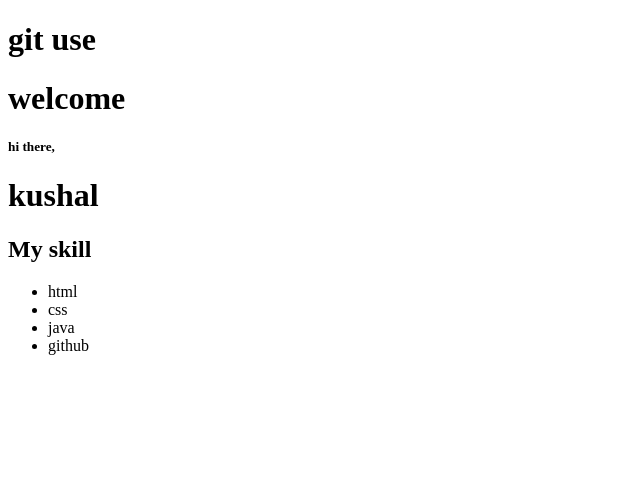
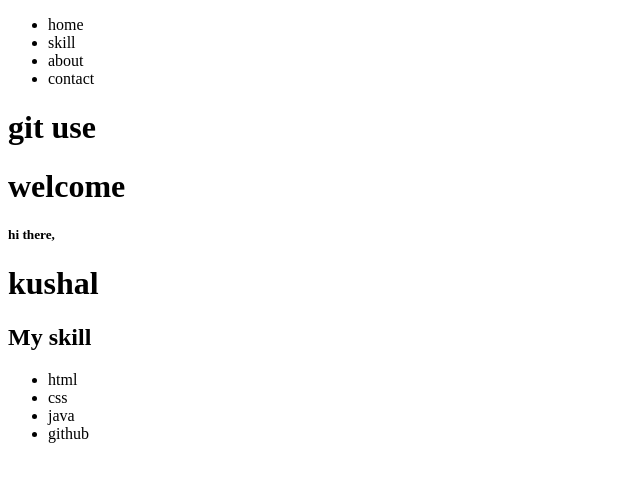
Before and after one commit to kushal022/gittest, a plain HTML site: page index.html in a window 1280 px wide. Shown: the whole page, without its empty margins (0-640 px from the left). Drawn offline with Linux system fonts and the light colour scheme.

Commit message:
added nav design

```diff
--- a/index.html
+++ b/index.html
@@ -4,6 +4,14 @@
         <title>gittest</title>
     </head>
     <body>
+        <header id="nav">
+            <ul>
+                <li>home</li>
+                <li>skill</li>
+                <li>about</li>
+                <li>contact</li>
+            </ul>
+        </header>
         <header id="info">
             <h1>git use</h1>
             <h1>welcome</h1>
```
